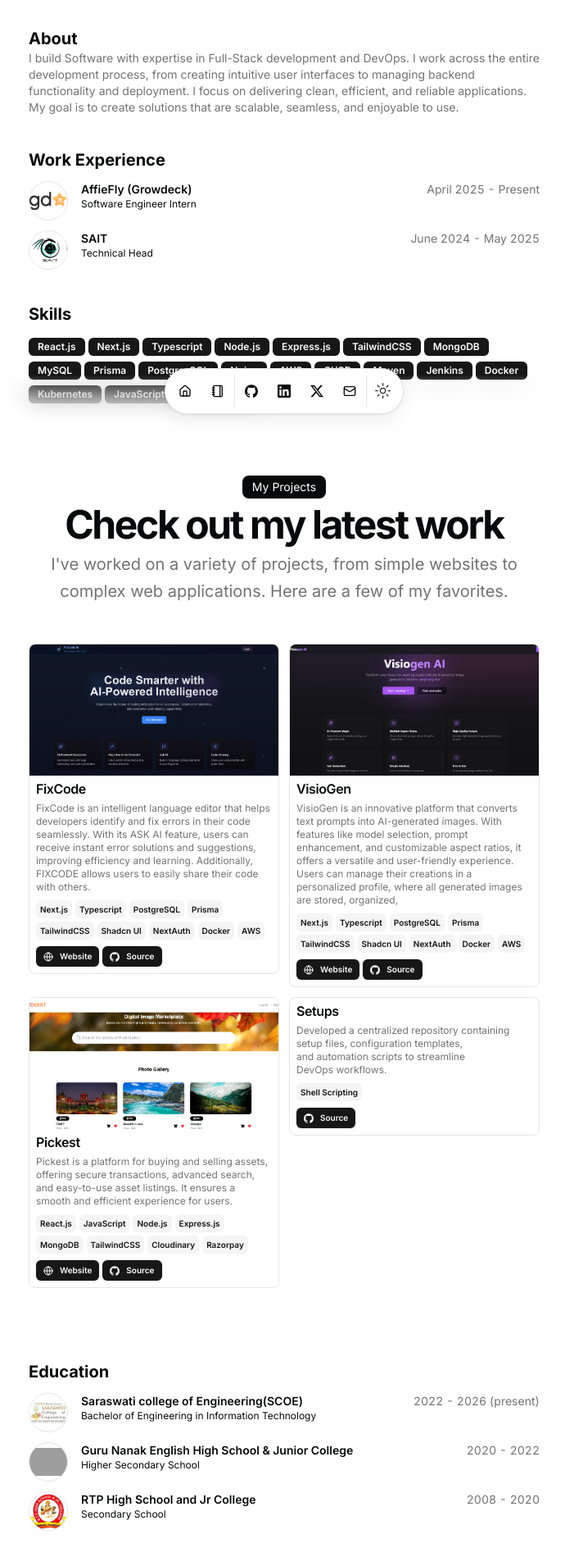
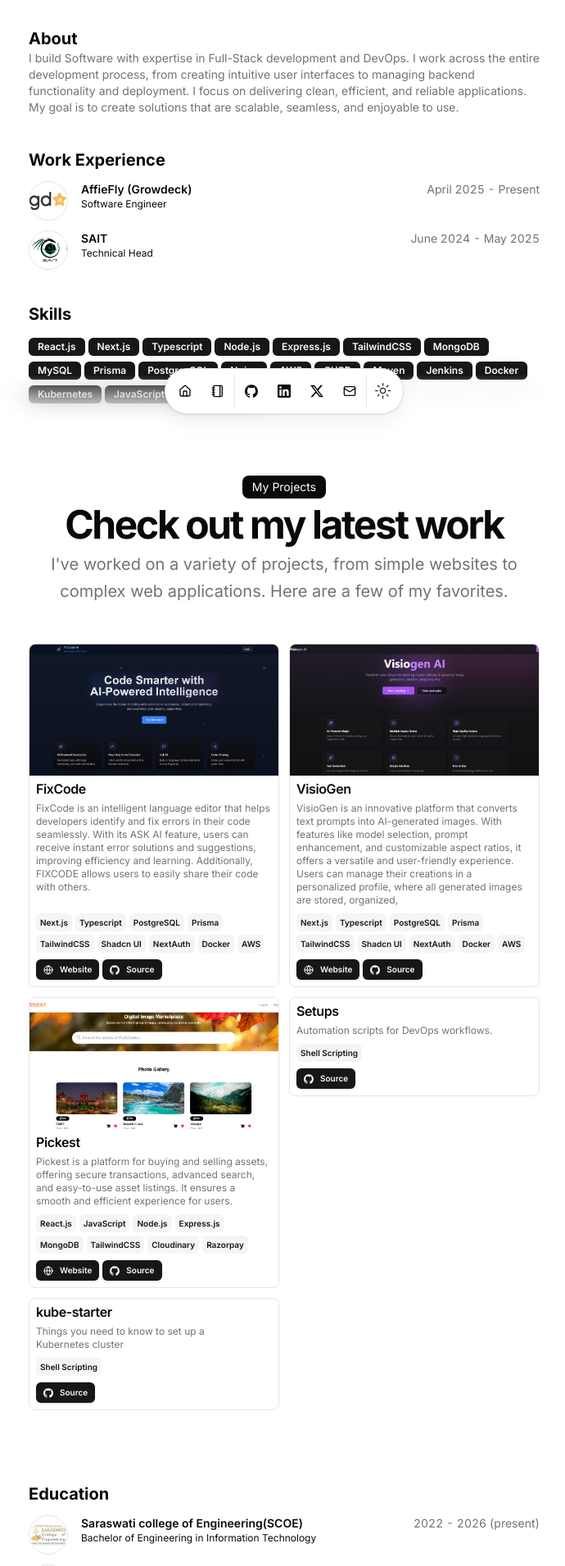
Before and after one commit to Abhishek83gupta/portfolio, a Next.js app: page / in a window 1280 px wide. Shown: the part 279-2189 px from the top of the page at 82% size, without its empty margins (293-983 px from the left). Built offline with nearby package versions, Linux system fonts and the light colour scheme; grey boxes are pictures that could not be loaded.

Commit message:
chore : add additional projects

```diff
--- a/src/components/project-card.tsx
+++ b/src/components/project-card.tsx
@@ -40,10 +40,11 @@ export function ProjectCard({
   links,
   className,
 }: Props) {
+   const hasMedia = Boolean(video || image);
   return (
     <Card
       className={
-        "flex flex-col overflow-hidden border hover:shadow-lg transition-all duration-300 ease-out h-fit"
+        `flex flex-col overflow-hidden border hover:shadow-lg transition-all duration-300 ease-out ${hasMedia ? "h-full": "h-fit"}`
       }
     >
       <Link
@@ -57,7 +58,7 @@ export function ProjectCard({
             loop
             muted
             playsInline
-            className="pointer-events-none mx-auto h-40 w-full object-cover object-top" // needed because random black line at bottom of video
+            className="pointer-events-none mx-auto h-40 w-full object-cover object-top"
           />
         )}
         {image && (
--- a/src/data/resume.tsx
+++ b/src/data/resume.tsx
@@ -76,15 +76,10 @@ export const DATA = {
       href: "https://growdeck.io",
       badges: [],
       location: "Remote",
-      title: "Software Engineer Intern",
+      title: "Software Engineer",
       logoUrl: "/growdeck.svg",
       start: "April 2025",
       end: "Present",
-      description: [
-     "Implemented CI/CD pipelines using GitHub Actions across dev, test, and prod environments, automating deployments and reducing manual effort by 40%.",
-     "Integrated Redis caching to optimize data retrieval, reducing API response latency from 1.5s to 200ms.",
-     "Added API rate limiting to prevent request abuse, reducing server load by 30% and maintaining high availability."
-     ],
     },
      {
       company: "SAIT",
@@ -230,7 +225,7 @@ export const DATA = {
       // dates: "April 2023 - March 2024",
       active: true,
       description:
-        "Developed a centralized repository containing setup files, configuration templates, and automation scripts to streamline DevOps workflows.",
+        "Automation scripts for DevOps workflows.",
       technologies: [
         "Shell Scripting",
       ],
@@ -243,6 +238,31 @@ export const DATA = {
          {
           type: "Source",
           href: "https://github.com/Abhishek83gupta/setups",
+          icon: <Icons.github className="size-3" />,
+        },
+      ],
+      // image: "",
+      // video:"",
+    },
+    {
+      title: "kube-starter",
+      href: "https://github.com/Abhishek83gupta/Kubernetes",
+      // dates: "April 2023 - March 2024",
+      active: true,
+      description:
+       "Things you need to know to set up a Kubernetes cluster",
+      technologies: [
+        "Shell Scripting",
+      ],
+      links: [
+        // {
+        //   type: "Website",
+        //   href: "https://automatic.chat",
+        //   icon: <Icons.globe className="size-3" />,
+        // },
+         {
+          type: "Source",
+          href: "https://github.com/Abhishek83gupta/Kubernetes",
           icon: <Icons.github className="size-3" />,
         },
       ],
```
